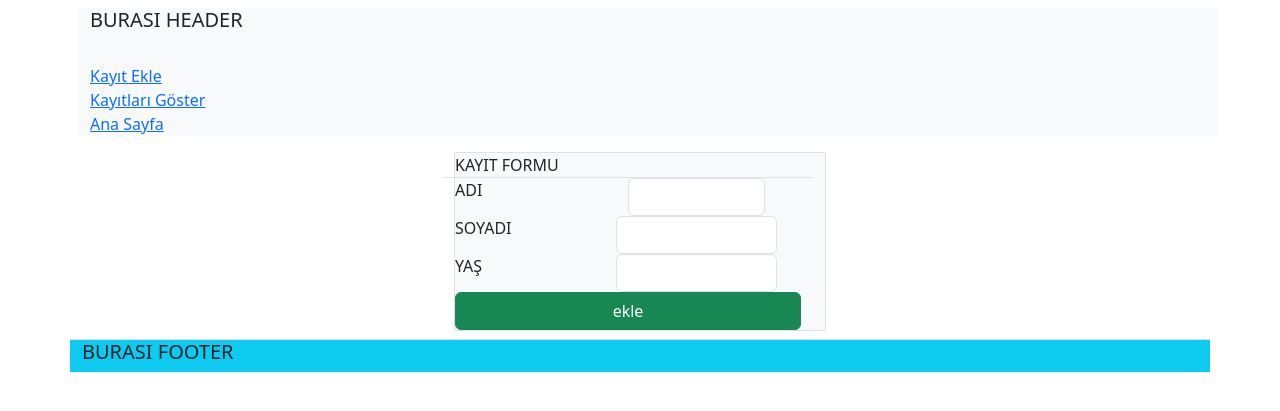
After one commit to zinnureyn/PhpMvcFirst, a PHP site: the page made by views/form/index.php in a window 1280 px wide. The commit adds this page. Shown: the top 411 px of the page. Run offline with PHP 8.4, Linux system fonts and the light colour scheme; the template is opened without the code that fills it, so the values that code supplies are empty; some libraries are stand-ins or nearby versions.

Commit message:
save page done

```diff
--- a/libs/Model.php
+++ b/libs/Model.php
@@ -4,7 +4,7 @@ class Model
 {
     function __construct()
     {
-      $this->database = new Database();
+      $this->db = new Database();
     }
 
 }
--- a/libs/View.php
+++ b/libs/View.php
@@ -6,7 +6,7 @@ class View
         //echo "Görsel<br>" ;
 
     }
-    public function goster($dosyaad){
+    public function goster($dosyaad,$data=null){
         require 'views/'.$dosyaad.'.php';
     }
 
--- /dev/null
+++ b/views/form/index.php
@@ -0,0 +1,27 @@
+<?php
+require 'views/header.php';
+
+?>
+
+
+<div class="col-lg-12 text-center border-bottom">
+    <div class="row col-lg-4 mx-auto m-2 border bg-light" >
+        <div class="row col-lg-12 border-bottom ">KAYIT FORMU</div>
+        <div class="row col-lg-6">ADI</div>
+        <div class="row col-lg-6"><form action="<?php echo URL; ?>/kayit/kontrol" method="post"><input type="text" name="ad" class="form-control"/></div>
+
+        <div class="row col-lg-6">SOYADI</div>
+        <div class="row col-lg-6"> <input type="text" name="soyad" class="form-control"/></div>
+
+        <div class="row col-lg-6">YAŞ</div>
+        <div class="row col-lg-6"><input type="text" name="yas" class="form-control"/></div>
+
+        <div class="row col-lg-12"><input type="submit" name="button/" value="ekle" class="btn btn-success"></div>
+        </form>
+    </div>
+
+</div>
+<?php
+
+require 'views/footer.php';
+?>
--- a/views/header.php
+++ b/views/header.php
@@ -16,9 +16,9 @@
 
         <div class="col-lg-12 bg-light border-dark m-2">
             <h5> BURASI HEADER</h5><br/>
-            <a href="kayit">Kayıt Sayfa</a> <br/>
-            <a href="listele">Kayıtları Göster</a> <br/>
-            <a href="ana">Ana Sayfa</a> <br/>
+            <a href="<?php echo URL; ?>/kayit/kayitekle">Kayıt Ekle</a> <br/>
+            <a href="<?php echo URL; ?>/listele">Kayıtları Göster</a> <br/>
+            <a href="<?php echo URL; ?>/ana">Ana Sayfa</a> <br/>
 
 
         </div>
```
Also changed, not shown: controllers/kayit.php (+16 -1 lines), libs/Database.php (+26 -3 lines), model/kayit_model.php (+7 -2 lines), views/form/sonuc.php (added, +16 -0 lines).
